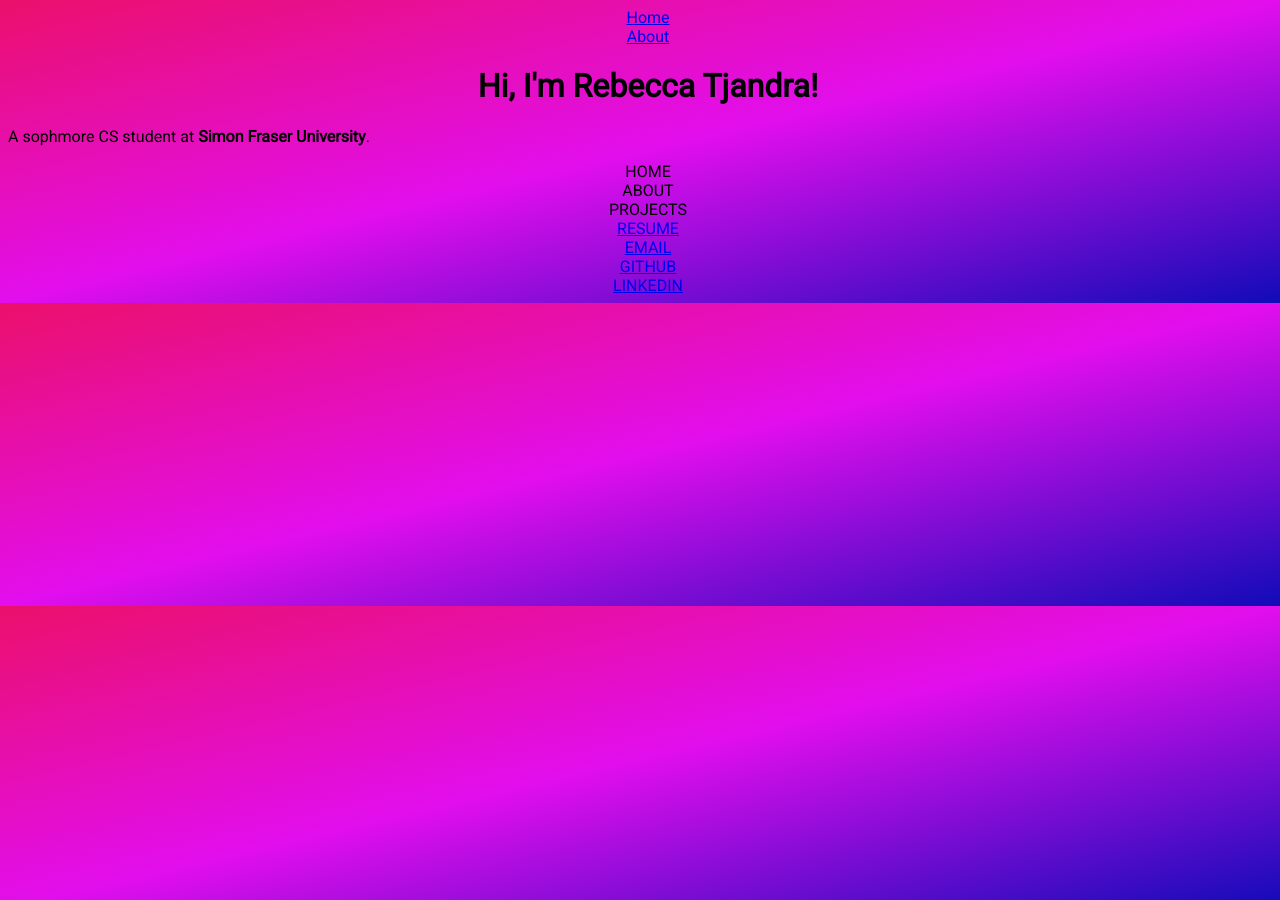
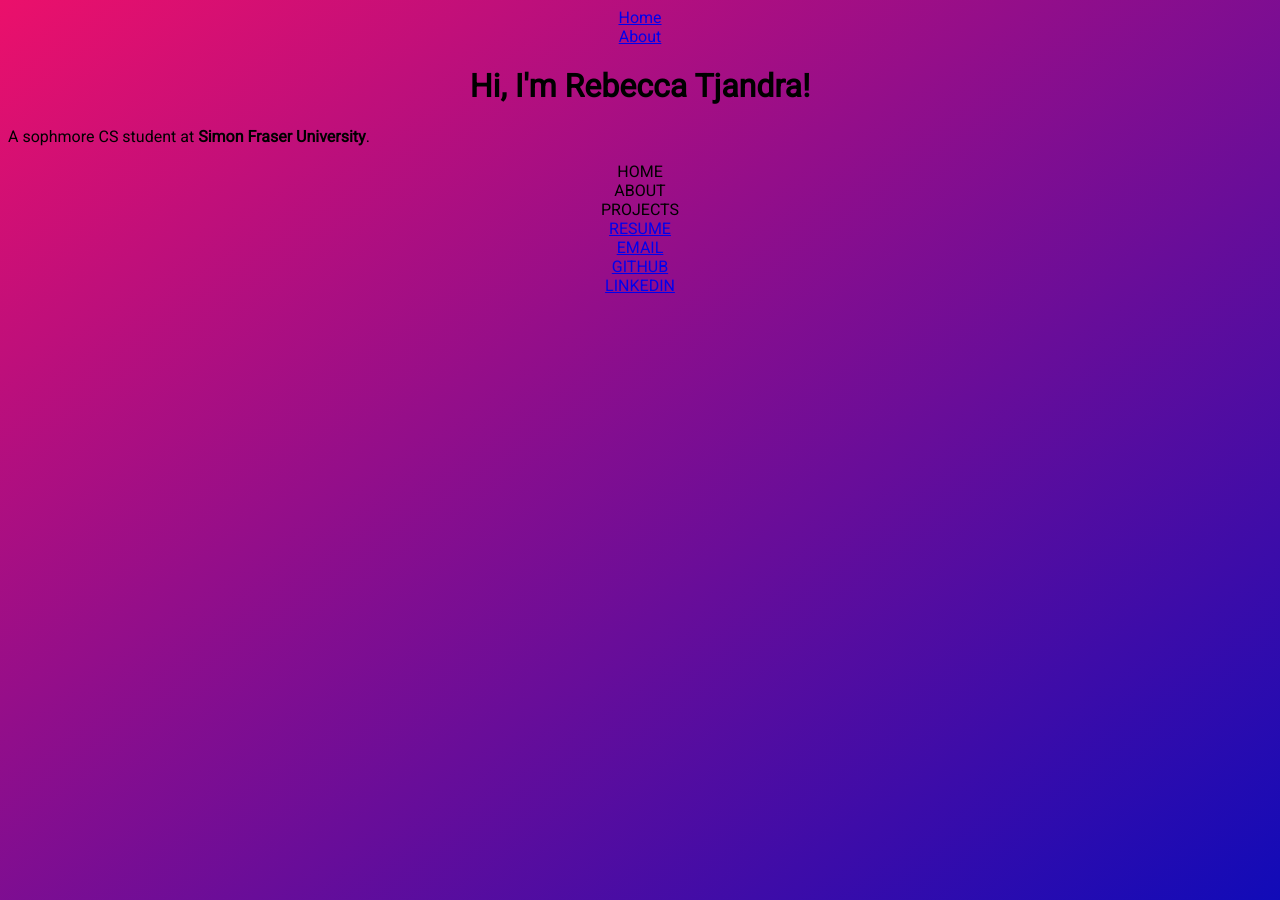
Before and after one commit to rebaka/rebaka.github.io, a Jekyll site: the page index.html, which Jekyll copies as it is, in a window 1280 px wide. Built offline with Jekyll 4.4.1, drawn with Linux system fonts in a browser that asks for light colours.

Commit message:
Update main.css

```diff
--- a/css/main.css
+++ b/css/main.css
@@ -3,9 +3,7 @@
 /* ==== General ==== */
 
 body { /* body tag involves whole page */
-  width: 100%;
-  height: 100%;
-  background:linear-gradient(to right bottom, #eb106b, #e20eed, #110bb8);
+  background:linear-gradient(to right bottom, #eb106b, #110bb8) fixed;
   font-family: 'Roboto', sans-serif;
 }
 
```
